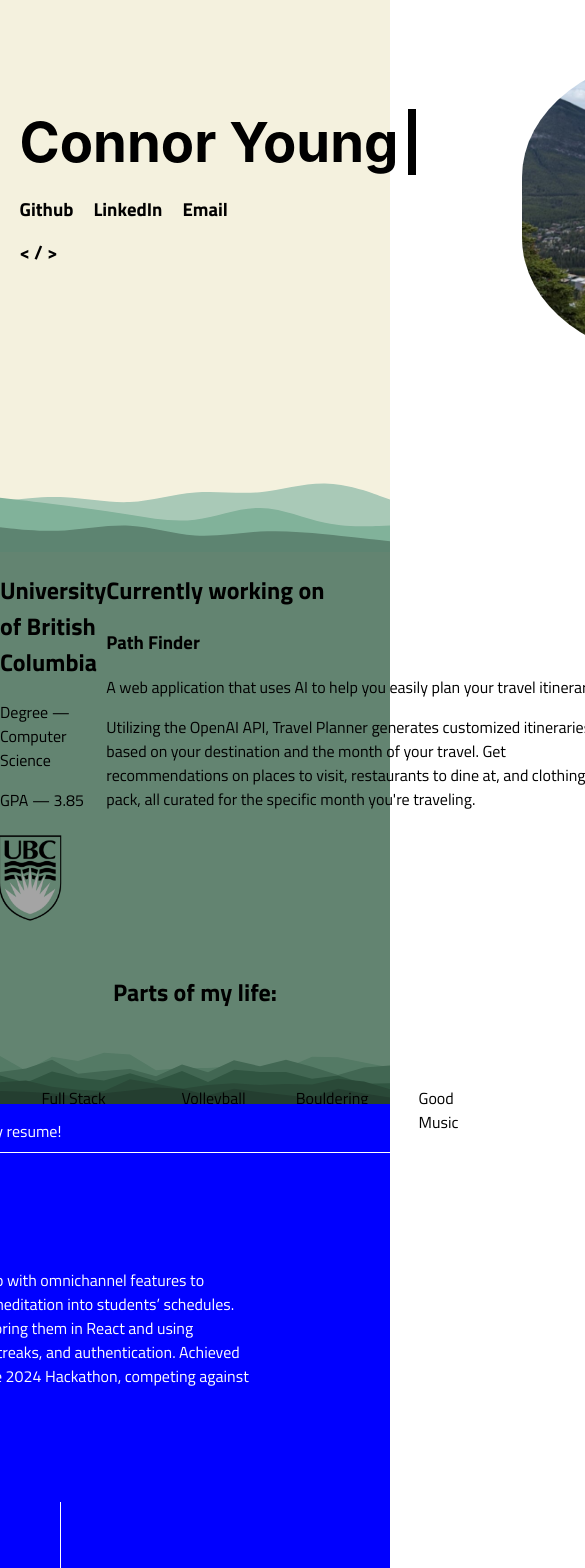
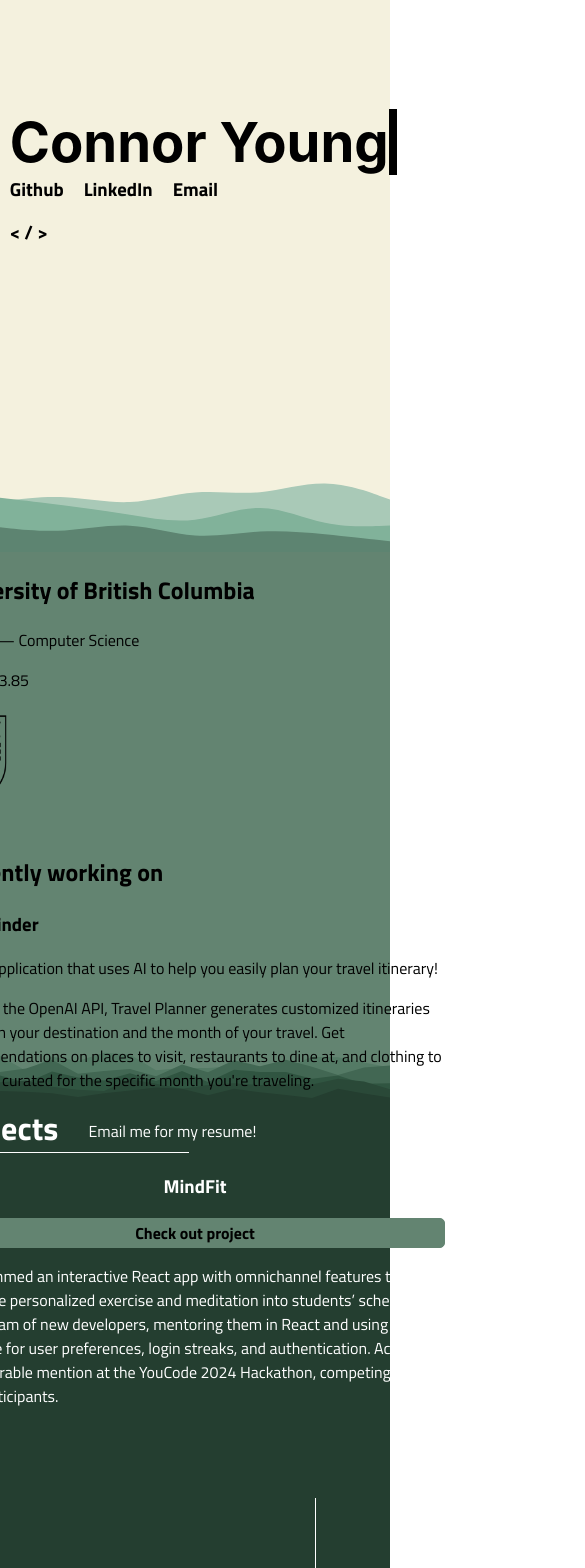
Before and after one commit to youngconnorr/PortfolioWebsite, a React (Vite) app: page / in a window 390 px wide. Shown: the top 1568 px of the page, 585 px wide, since content can reach past the window. Built offline with nearby package versions, Linux system fonts and the light colour scheme.

Commit message:
added media queries

```diff
--- a/src/App.css
+++ b/src/App.css
@@ -101,6 +101,7 @@ section {
   border-right: 1px solid white;
   height: 120px;
   width: 320px;
+  margin-left: 60px;
 }
 
 .intro-section {
@@ -201,15 +202,31 @@ section {
   transition: background-color 0.6s, color 0.3s;
 }
 
+.divider {
+  border-top: 1px solid white;
+  width: 62.5vw;
+  margin-left: 10px;
+}
+
 .school-img {
   margin-left: 30px;
 }
 
 .school-section {
+  height: fit-content;
   display: grid;
   grid-template-columns: auto auto;
+  grid-template-rows: 1fr;
   justify-content: space-around;
-  height: fit-content;
+}
+
+.interests-section {
+  grid-column: 1 / -1;
+}
+
+.interest-list {
+  display: grid;
+  justify-content: center;
 }
 
 .title-text-box {
@@ -297,17 +314,17 @@ section {
   justify-content: center;
 }
 
+.img-hidden {
+  opacity: 0;
+  filter: blur(5px);
+  transform: translateX(40%);
+  transition: all 1s;
+}
+
 .hidden {
   opacity: 0;
   filter: blur(5px);
   transform: translateX(-100%);
-  transition: all 1s;
-}
-
-.img-hidden {
-  opacity: 0;
-  filter: blur(5px);
-  transform: translateX(40%);
   transition: all 1s;
 }
 
@@ -323,12 +340,94 @@ section {
   transform: translateX(0);
 }
 
-@media (max-width: 1000px) {
-  .dark-green {
-    background-color: blue;
+@media only screen and (max-width: 1215px) {
+  .interests-section {
+    display: none;
   }
 
-  .single-project {
+  .projects-section {
+    display: grid;
+    justify-content: center;
+  }
+
+  .description-project {
     display: flex;
+    flex-direction: column;
+    justify-content: center;
+    align-items: center;
+  }
+
+  .project-name {
+    display: grid;
+    justify-content: center;
+  }
+
+  .project-image {
+    margin-left: 0;
+    margin-bottom: 20px;
+  }
+
+  .name-section {
+    padding-right: 10vw;
+  }
+
+  .intro-img {
+    width: 340px;
   }
 }
+
+@media only screen and (max-width: 972px) {
+  .school-section {
+    display: flex;
+    flex-direction: column;
+    align-items: center;
+  }
+
+  .school-part-of-section {
+    margin-left: -190px;
+  }
+
+  .project-name {
+    display: grid;
+    justify-content: center;
+  }
+
+  .project-image {
+    display: none;
+  }
+}
+
+@media only screen and (max-width: 879px) {
+  .intro-img {
+    display: none;
+  }
+}
+
+@media only screen and (max-width: 414px) {
+  .intro-img {
+    display: none;
+  }
+
+  .typing-container {
+    margin-bottom: 0px;
+    padding-right: 0px;
+    border-right: 0.15em solid black;
+    animation: typing 2s steps(40, end), blink-caret 0.75s step-end infinite;
+  }
+
+  .intro-name {
+    display: flex;
+    margin-top: 28%;
+    margin-left: 5%;
+    width: fit-content;
+    margin-right: 0;
+  }
+
+  .interested {
+    margin-right: 0;
+  }
+
+  .name-section {
+    padding: 0;
+  }
+}
--- a/src/App.tsx
+++ b/src/App.tsx
@@ -6,16 +6,18 @@ function App() {
   useEffect(() => {
     const observer = new IntersectionObserver((entries) => {
       entries.forEach((entry) => {
-        console.log(entry);
+        // console.log(entry);
         if (entry.isIntersecting) {
           entry.target.classList.add("show");
-        } else {
-          entry.target.classList.remove("show");
+          // console.log(entry + "added to show");
         }
+        //  else {
+        //   entry.target.classList.remove("show");
+        // }
       });
     });
 
-    const hiddenElements = document.querySelectorAll(".hidden");
+    const hiddenElements = document.querySelectorAll(".hidden, .img-hidden");
     hiddenElements.forEach((el) => observer.observe(el));
   }, []);
 
@@ -65,7 +67,7 @@ function App() {
       <div className="spacer layer1"></div>
 
       <section style={{ height: "50vh" }} className="light-green">
-        <section className="school-section">
+        <div className="school-section">
           <div className="school-part-of-section">
             <section className="description-section hidden">
               <section className="hidden">
@@ -99,12 +101,11 @@ function App() {
               </p>
             </section>
           </section>
-        </section>
-
+          <div className="interests-section">
             <h2 className="center hidden" style={{ marginTop: "20px" }}>
               Parts of my life:
             </h2>
-        <section className=" interested-section">
+            <section className="interest-list">
               <div className="interested-buttons hidden">
                 <p className="interested">Innovative Tech</p>
                 <p className="interested">Full Stack Development</p>
@@ -113,8 +114,9 @@ function App() {
                 <p className="interested">Good Music</p>
               </div>
             </section>
+          </div>
+        </div>
       </section>
-
       <div className="spacer layer2"></div>
 
       <section className="dark-green font-white">
@@ -136,25 +138,19 @@ function App() {
               Email me for my resume!
             </a>
           </div>
-          <div
-            style={{
-              borderTop: "1px solid white",
-              width: "900px",
-              marginLeft: "10px",
-            }}
-          ></div>
+          <div className="divider"></div>
           <div className="map-projects">
             <div>
               {projects.map((project) => (
                 <div>
                   <section className="single-project">
                     <div key={project.id}>
-                      <h3 className="hidden">{project.name}</h3>
+                      <h3 className="hidden project-name">{project.name}</h3>
                       <div className="description-project ">
                         <div>
                           <div className=" hidden">
                             <b
-                              className="check-out-button"
+                              className="check-out-button project-name"
                               onClick={() =>
                                 window.open(project.link, "_blank")
                               }
@@ -168,6 +164,7 @@ function App() {
                           </p>
                         </div>
                         <img
+                          className="project-image img-hidden"
                           id="project-picture"
                           src={project.img}
                           style={{
@@ -175,7 +172,6 @@ function App() {
                             height: `${project.imgHeight}`,
                           }}
                           alt=""
-                          className="project-image img-hidden"
                         />
                       </div>
                       {/* <a
```
Lines whose indentation alone changed are shown as unchanged.
